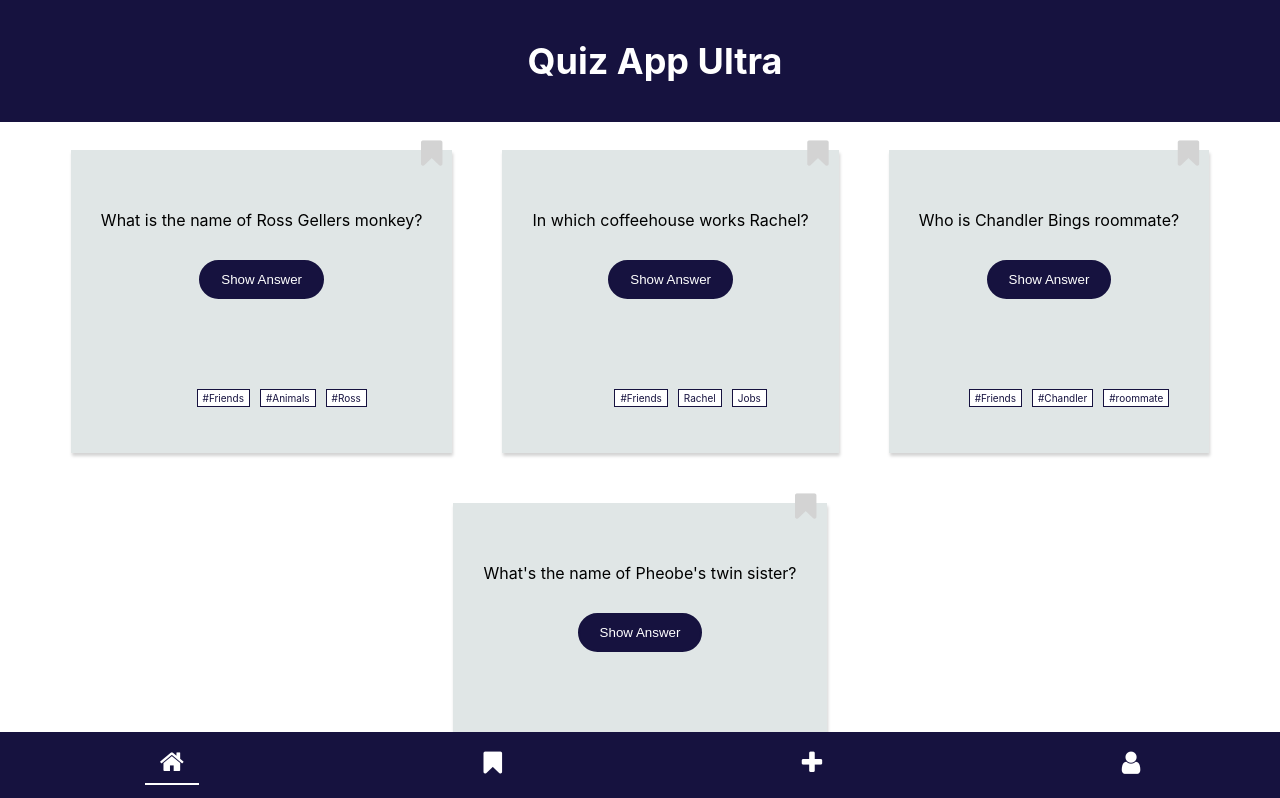
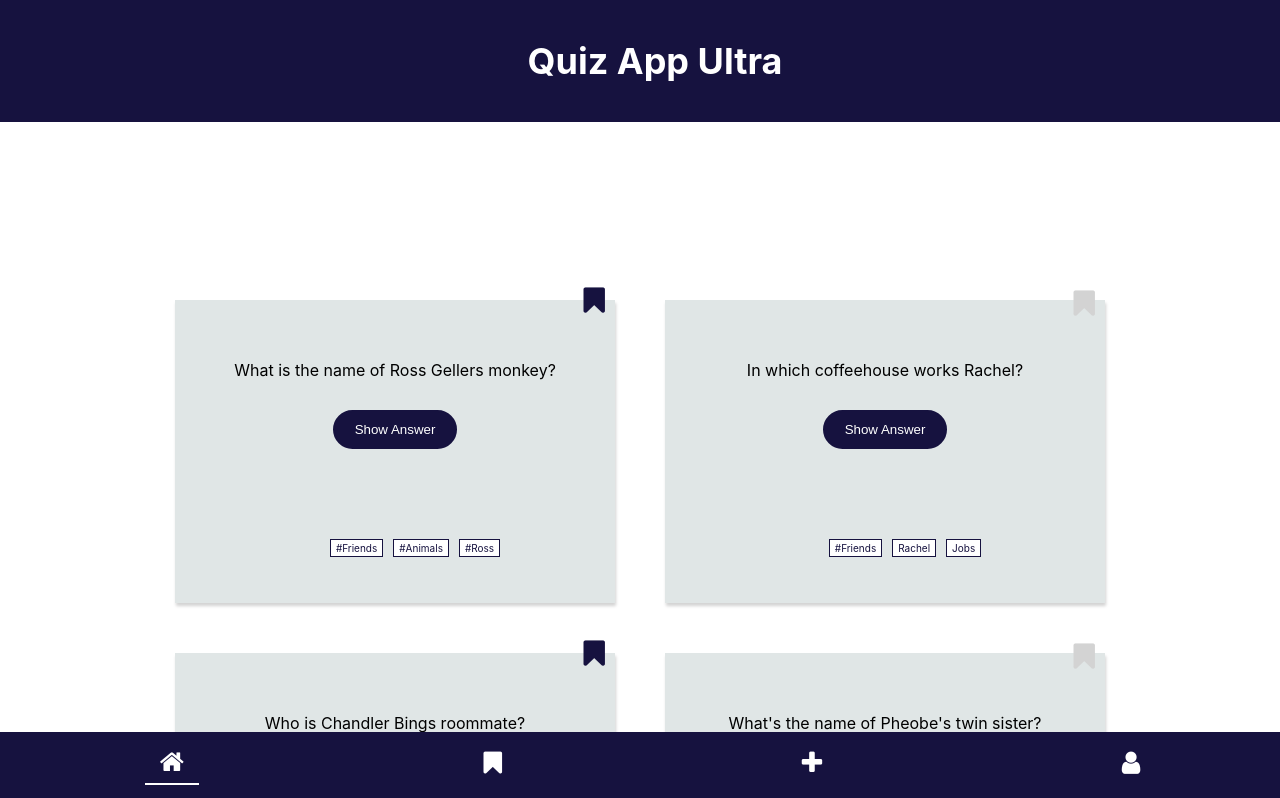
Before and after one commit to CathrinTruchan/quizapp-ultra-react, a React (Create React App) app: page / in a window 1280 px wide. Shown: the top 798 px of the page. Built offline with nearby package versions, Linux system fonts and the light colour scheme.

Commit message:
page state uplift, create page components, add bookmark function part one

```diff
--- a/src/App.js
+++ b/src/App.js
@@ -1,14 +1,18 @@
 import "./App.css";
 import Header from "./components/Header/Header";
 import Navigation from "./components/Navigation/Navigation";
-import Card from "./components/Card/Card";
+import { useState } from "react";
+import { CardsPages } from "./pages/CardsPages";
+import { ProfilePage } from "./pages/ProfilePage";
+import { CreatePage } from "./pages/CreatePage";
 
-const cards = [
+const cardsArray = [
   {
     id: 1,
     question: "What is the name of Ross Gellers monkey?",
     answer: "Marcel",
     tag: ["#Friends", "#Animals", "#Ross"],
+    bookmarked: true,
   },
 
   {
@@ -16,6 +20,7 @@ const cards = [
     question: "In which coffeehouse works Rachel?",
     answer: "Central Perk",
     tag: ["#Friends", "Rachel", "Jobs"],
+    bookmarked: false,
   },
 
   {
@@ -23,6 +28,7 @@ const cards = [
     question: "Who is Chandler Bings roommate?",
     answer: "Joey Tribbiani",
     tag: ["#Friends", "#Chandler", "#roommate"],
+    bookmarked: true,
   },
 
   {
@@ -30,26 +36,34 @@ const cards = [
     question: "What's the name of Pheobe's twin sister?",
     answer: "Ursula",
     tag: ["#Friends", "#Pheobe", "#Family"],
+    bookmarked: false,
   },
 ];
 
 function App() {
+  const [currentPage, setCurrentPage] = useState("home");
+  const [bookmarked, setBookmark] = useState(cardsArray);
+  const filteredCards = cardsArray.filter((card) => {
+    return card.bookmarked === true;
+  });
+
+  console.log(filteredCards);
   return (
     <div>
       <Header />
       <main className="card-container">
-        {cards.map(({ question, answer, tag, id }) => {
-          return (
-            <Card
-              question={question}
-              answer={answer}
-              tagContent={tag}
-              key={id}
-            />
-          );
-        })}
+        {currentPage === "home" && (
+          <CardsPages
+            cards={cardsArray}
+            bookmarked={bookmarked}
+            onBookmark={setBookmark}
+          />
+        )}
+        {currentPage === "bookmark" && <CardsPages cards={filteredCards} />}
+        {currentPage === "profile" && <ProfilePage />}
+        {currentPage === "add" && <CreatePage />}
       </main>
-      <Navigation />
+      <Navigation currentPage={currentPage} setCurrentPage={setCurrentPage} />
     </div>
   );
 }
--- a/src/components/Card/Card.css
+++ b/src/components/Card/Card.css
@@ -1,5 +1,5 @@
 .card {
-  width: auto;
+  width: 380px;
   box-shadow: 1px 3px 3px var(--tertiary-color);
   padding: 30px 30px;
   display: flex;
@@ -79,8 +79,8 @@
 
 .card__bookmark--active {
   position: absolute;
-  top: -15px;
-  right: 10px;
+  top: 0px;
+  right: 0px;
   font-size: 30px;
   color: var(--primary-color);
 }
--- a/src/components/Card/Card.js
+++ b/src/components/Card/Card.js
@@ -2,13 +2,25 @@ import "./Card.css";
 import { Tags } from "../Tags/Tag";
 import { useState } from "react";
 
-export default function Card({ question, answer, tagContent }) {
+export default function Card({
+  question,
+  answer,
+  tagContent,
+  bookmarked,
+  setBookmark,
+}) {
   const [showAnswer, setShowAnswer] = useState(false);
 
   return (
     <section className="card">
       <div className="card__bookmark" aria-label="Bookmark">
-        <i className="fa fa-bookmark"></i>
+        <i
+          className={
+            bookmarked
+              ? "fa fa-bookmark card__bookmark--active"
+              : "fa fa-bookmark"
+          }
+        ></i>
       </div>
       <span className="card__text">{question}</span>
       <button
--- a/src/components/Navigation/Navigation.js
+++ b/src/components/Navigation/Navigation.js
@@ -1,8 +1,7 @@
-import { useState } from "react";
 import "./Navigation.css";
 
-export default function Navigation() {
-  const [currentPage, setCurrentPage] = useState("home");
+export default function Navigation({ currentPage, setCurrentPage }) {
+  // const [currentPage, setCurrentPage] = useState("home");
 
   return (
     <nav className="menu">
--- /dev/null
+++ b/src/pages/CardsPages.js
@@ -0,0 +1,22 @@
+import Card from "../components/Card/Card";
+
+function CardsPages({ cards }) {
+  return (
+    <div className="card-container">
+      {cards.map(({ question, answer, tag, id, bookmarked, setBookmark }) => {
+        return (
+          <Card
+            question={question}
+            answer={answer}
+            tagContent={tag}
+            key={id}
+            bookmarked={bookmarked}
+            onBookmark={setBookmark}
+          />
+        );
+      })}
+    </div>
+  );
+}
+
+export { CardsPages };
--- /dev/null
+++ b/src/pages/CreatePage.js
@@ -0,0 +1,10 @@
+function CreatePage() {
+  return (
+    <section>
+      <h2>Create Page</h2>
+      <p>Not much to see here...still under construction</p>
+    </section>
+  );
+}
+
+export { CreatePage };
--- /dev/null
+++ b/src/pages/ProfilePage.js
@@ -0,0 +1,10 @@
+function ProfilePage() {
+  return (
+    <section>
+      <h2>Profile Page</h2>
+      <p>Not much to see here...still under construction</p>
+    </section>
+  );
+}
+
+export { ProfilePage };
```
Also changed, not shown: src/components/Bookmark/Bookmark.css (added), src/components/Bookmark/Bookmark.js (added), src/components/Profile/Profil.css (added), src/components/Profile/Profil.js (added), src/pages/BookmarkPage.js (added).
